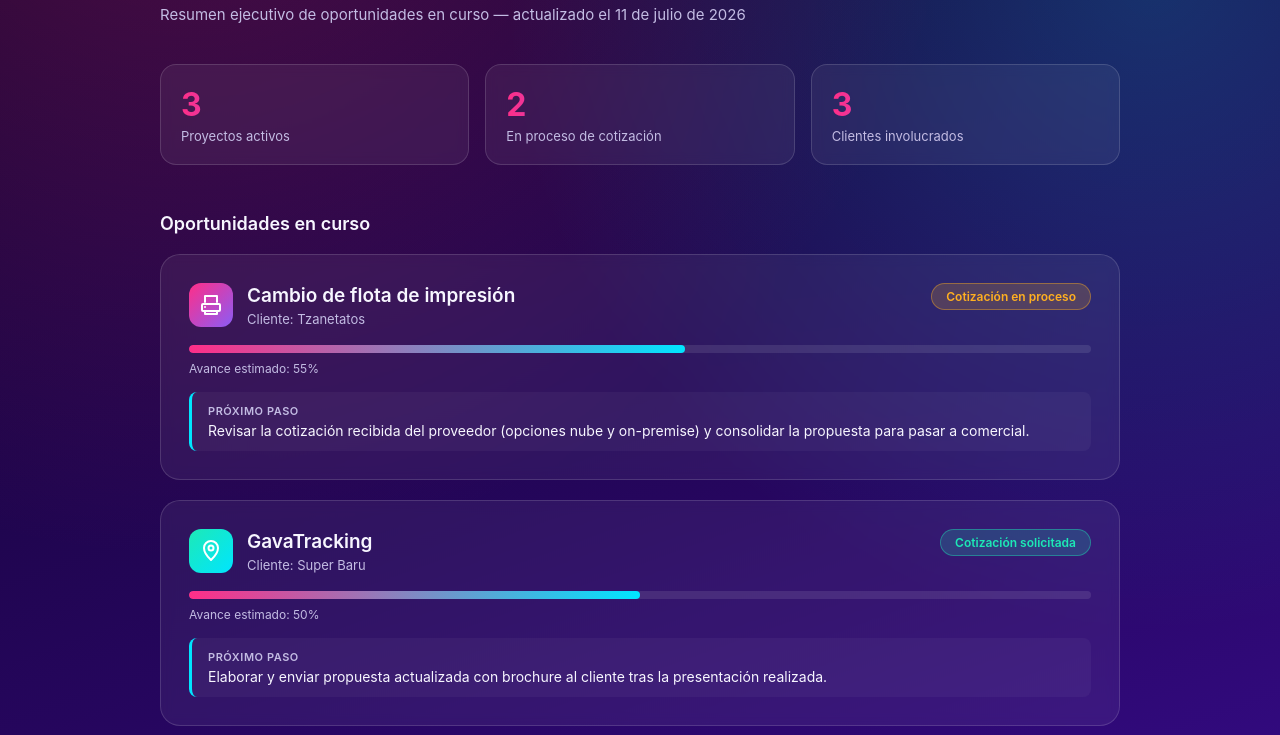
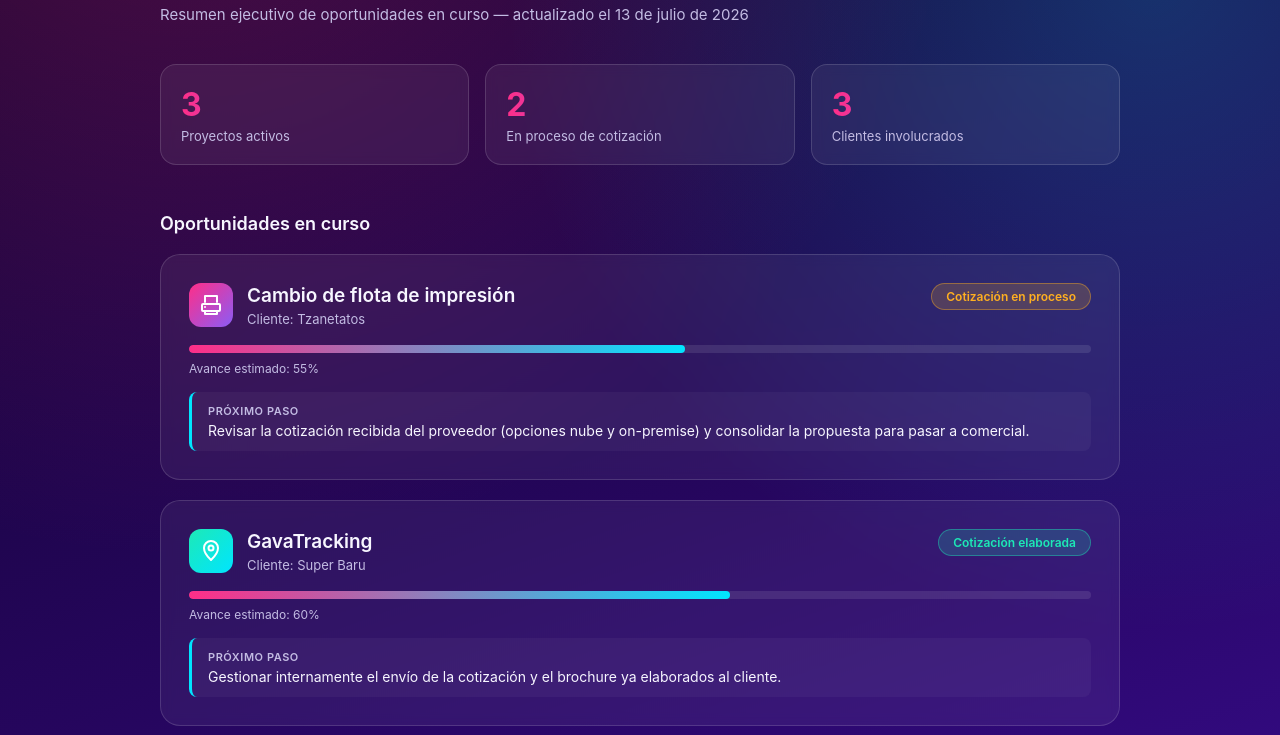
Before and after one commit to reneangel2230-tech/cdp-digital-dashboard, a plain HTML site: page index.html in a window 1280 px wide. Shown: the part 217-952 px from the top of the page. Drawn offline with Linux system fonts and the light colour scheme.

Commit message:
Actualizacion automatica del dashboard - 2026-07-13

```diff
--- a/index.html
+++ b/index.html
@@ -154,7 +154,7 @@
       <div>
         <span class="eyebrow">CDP Digital</span>
         <h1>Proyectos y estado</h1>
-        <p class="subtitle">Resumen ejecutivo de oportunidades en curso — actualizado el 11 de julio de 2026</p>
+        <p class="subtitle">Resumen ejecutivo de oportunidades en curso — actualizado el 13 de julio de 2026</p>
       </div>
     </header>
 
@@ -208,13 +208,13 @@
               <div class="card-client">Cliente: Super Baru</div>
             </div>
           </div>
-          <span class="badge active">Cotización solicitada</span>
+          <span class="badge active">Cotización elaborada</span>
         </div>
-        <div class="bar-track"><div class="bar-fill" style="width:50%"></div></div>
-        <div class="bar-label">Avance estimado: 50%</div>
+        <div class="bar-track"><div class="bar-fill" style="width:60%"></div></div>
+        <div class="bar-label">Avance estimado: 60%</div>
         <div class="next-step">
           <strong>Próximo paso</strong>
-          Elaborar y enviar propuesta actualizada con brochure al cliente tras la presentación realizada.
+          Gestionar internamente el envío de la cotización y el brochure ya elaborados al cliente.
         </div>
       </div>
 
```
